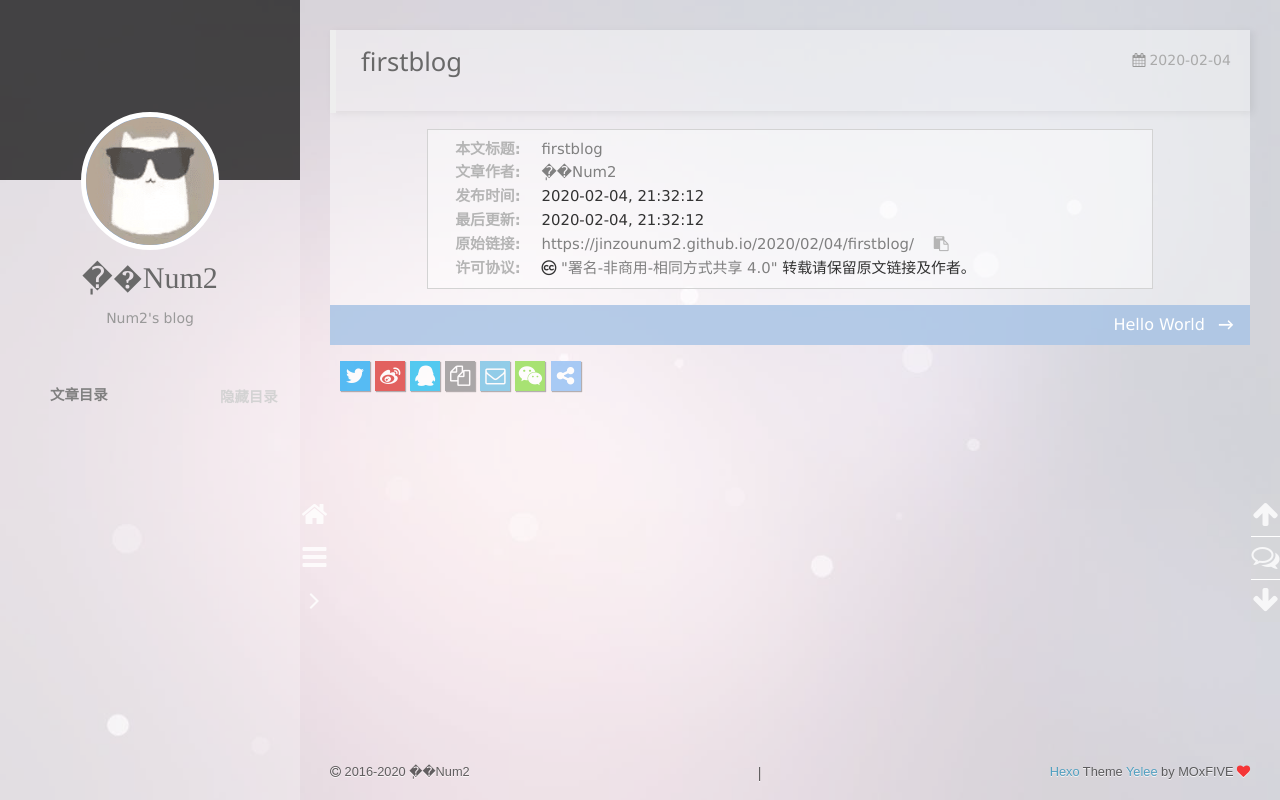
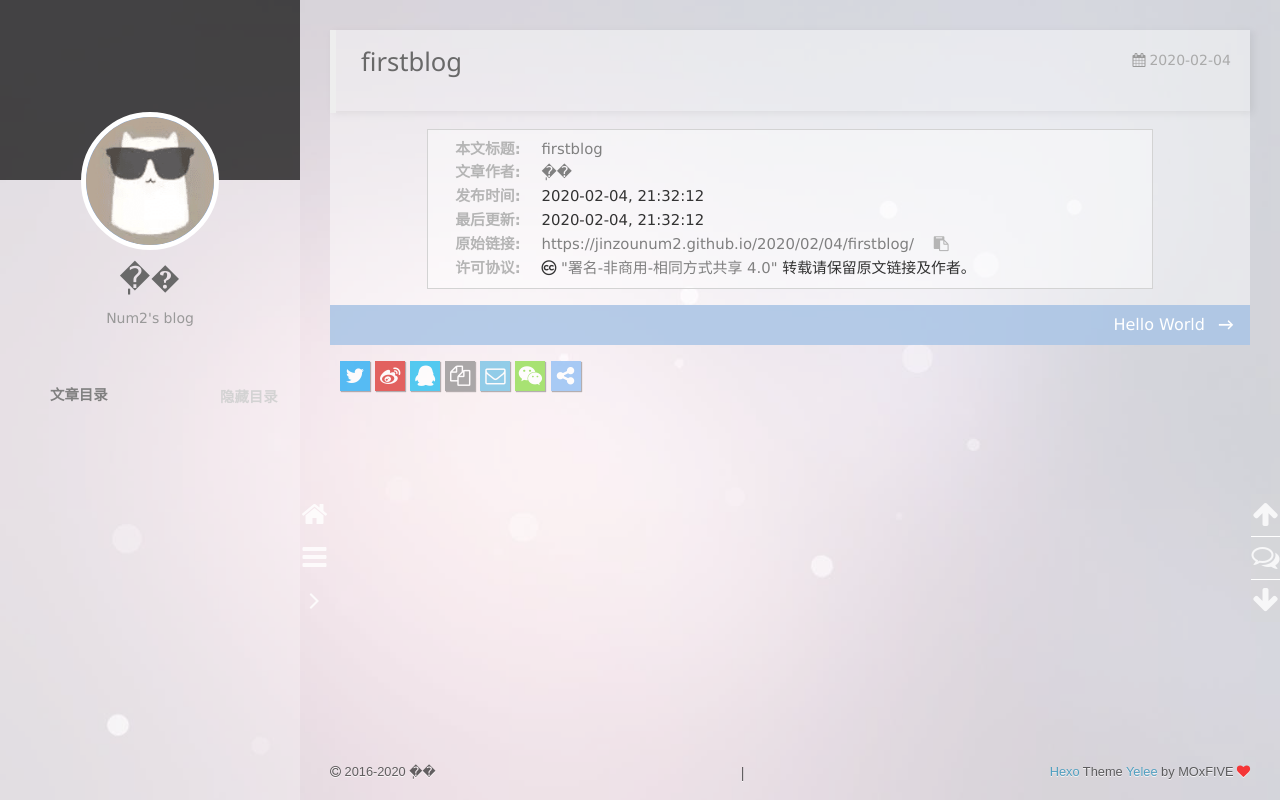
Before and after one commit to JinzouNum2/jinzounum2.github.io, a plain HTML site: page 2020/02/04/firstblog/index.html in a window 1280 px wide. Drawn offline with nearby package versions, Linux system fonts and the light colour scheme; some packages are replaced by stand-ins of ours; a script that the page names is missing.

Commit message:
Site updated: 2020-02-04 21:43:51

```diff
--- a/2020/02/04/firstblog/index.html
+++ b/2020/02/04/firstblog/index.html
@@ -11,19 +11,19 @@
 <meta http-equiv="X-UA-Compatible" content="IE=edge, chrome=1" />
 <meta name="viewport" content="width=device-width, initial-scale=1, maximum-scale=1, user-scalable=no">
 <meta name="format-detection" content="telephone=no" />
-<meta name="author" content="�ֽ�Num2" />
+<meta name="author" content="�ֽ�" />
 
 
 
-<meta name="description" content="����Ҫ�ģ�ʱ�����㣡">
+<meta name="description" content="̤ʵһЩ����Ҫ�ż�������Ҫ�ģ����¶������">
 <meta property="og:type" content="article">
 <meta property="og:title" content="firstblog">
 <meta property="og:url" content="https://jinzounum2.github.io/2020/02/04/firstblog/index.html">
 <meta property="og:site_name" content="�ֽ�Num2�ĸ��˲���">
-<meta property="og:description" content="����Ҫ�ģ�ʱ�����㣡">
+<meta property="og:description" content="̤ʵһЩ����Ҫ�ż�������Ҫ�ģ����¶������">
 <meta property="article:published_time" content="2020-02-04T13:32:12.000Z">
 <meta property="article:modified_time" content="2020-02-04T13:32:12.596Z">
-<meta property="article:author" content="�ֽ�Num2">
+<meta property="article:author" content="�ֽ�">
 <meta name="twitter:card" content="summary">
 
 <link rel="apple-touch-icon" href= "/apple-touch-icon.png">
@@ -101,7 +101,7 @@
             <img src="/img/avatar.png" class="animated zoomIn">
         </a>
         <hgroup>
-          <h1 class="header-author"><a href="/">�ֽ�Num2</a></h1>
+          <h1 class="header-author"><a href="/">�ֽ�</a></h1>
         </hgroup>
 
 
@@ -220,7 +220,7 @@
       <nav id="mobile-nav">
       <div class="overlay">
           <div class="slider-trigger"></div>
-          <h1 class="header-author js-mobile-header hide"><a href="/" title="回到主页">�ֽ�Num2</a></h1>
+          <h1 class="header-author js-mobile-header hide"><a href="/" title="回到主页">�ֽ�</a></h1>
       </div>
     <div class="intrude-less">
         <header id="header" class="inner">
@@ -228,7 +228,7 @@
                 <img src="/img/avatar.png" class="animated zoomIn">
             </a>
             <hgroup>
-              <h1 class="header-author"><a href="/" title="回到主页">�ֽ�Num2</a></h1>
+              <h1 class="header-author"><a href="/" title="回到主页">�ֽ�</a></h1>
             </hgroup>
 
             <p class="header-subtitle">Num2&#39;s blog</p>
@@ -307,12 +307,12 @@
 
     <div class="copyright">
         <p><span>本文标题:</span><a href="/2020/02/04/firstblog/">firstblog</a></p>
-        <p><span>文章作者:</span><a href="/" title="回到主页">�ֽ�Num2</a></p>
+        <p><span>文章作者:</span><a href="/" title="回到主页">�ֽ�</a></p>
         <p><span>发布时间:</span>2020-02-04, 21:32:12</p>
         <p><span>最后更新:</span>2020-02-04, 21:32:12</p>
         <p>
             <span>原始链接:</span><a class="post-url" href="/2020/02/04/firstblog/" title="firstblog">https://jinzounum2.github.io/2020/02/04/firstblog/</a>
-            <span class="copy-path" data-clipboard-text="原文: https://jinzounum2.github.io/2020/02/04/firstblog/　　作者: �ֽ�Num2" title="点击复制文章链接"><i class="fa fa-clipboard"></i></span>
+            <span class="copy-path" data-clipboard-text="原文: https://jinzounum2.github.io/2020/02/04/firstblog/　　作者: �ֽ�" title="点击复制文章链接"><i class="fa fa-clipboard"></i></span>
             <script> var clipboard = new Clipboard('.copy-path'); </script>
         </p>
         <p>
@@ -421,7 +421,7 @@
         <div id="footer-info">
             <div class="footer-left">
                 <i class="fa fa-copyright"></i>
-                2016-2020 �ֽ�Num2
+                2016-2020 �ֽ�
             </div>
             <div class="footer-right">
                 <a href="http://hexo.io/" target="_blank" title="快速、简洁且高效的博客框架">Hexo</a>  Theme <a href="https://github.com/MOxFIVE/hexo-theme-yelee" target="_blank" title="简而不减 Hexo 双栏博客主题  v3.5">Yelee</a> by MOxFIVE <i class="fa fa-heart animated infinite pulse"></i>
--- a/atom.xml
+++ b/atom.xml
@@ -10,7 +10,7 @@
   <id>https://jinzounum2.github.io/</id>
 
   <author>
-    <name>�ֽ�Num2</name>
+    <name>�ֽ�</name>
 
   </author>
 
```
Also changed, not shown: 2020/02/04/hello-world/index.html (+8 -8 lines), archives/2020/02/index.html (+8 -8 lines), archives/2020/index.html (+8 -8 lines), archives/index.html (+8 -8 lines), index.html (+8 -8 lines).
